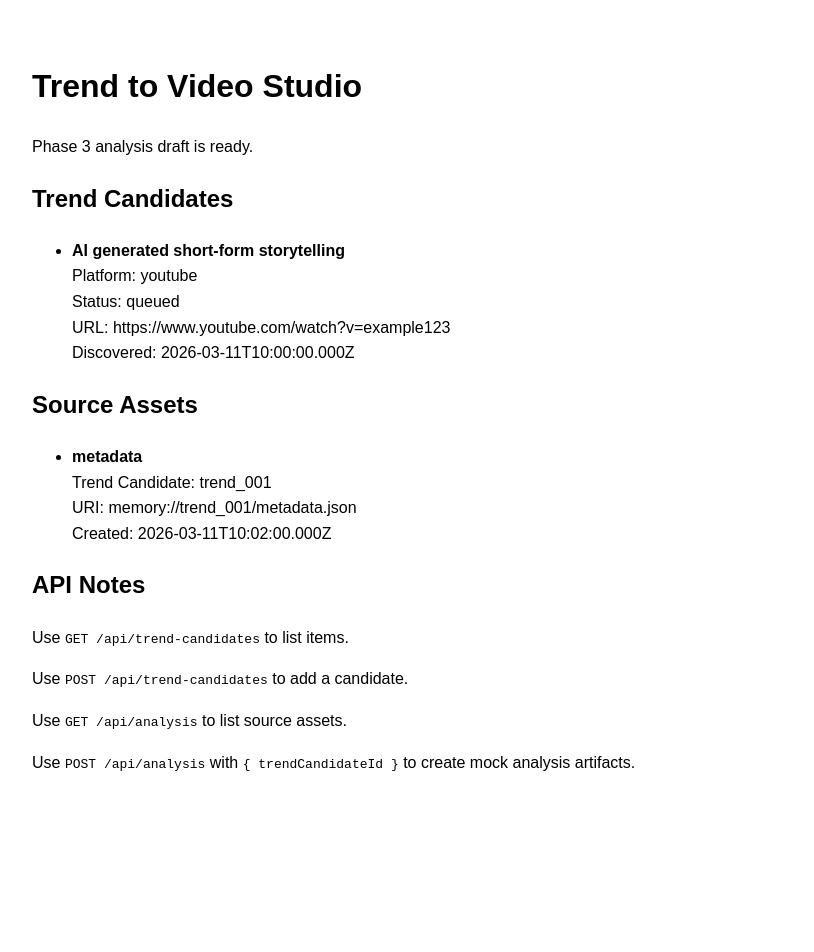
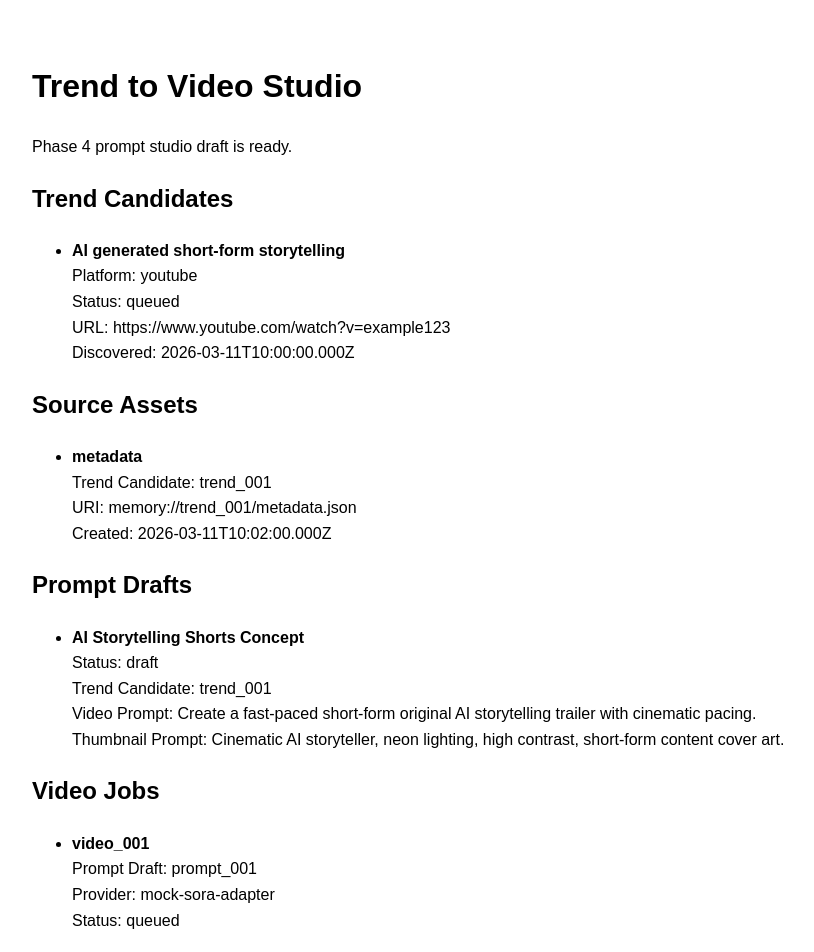
Before and after one commit to openclawsean024-create/trend-to-video-studio, a Next.js app in the folder apps/web/: page / in a window 1280 px wide. Shown: the top 952 px of the page, without its empty margins (8-822 px from the left). Before the commit the page ends 832 px from the top, so only its background shows below. Built offline with nearby package versions, Linux system fonts and the light colour scheme.

Commit message:
Implement Phase 4 prompt studio draft

```diff
--- /dev/null
+++ b/apps/web/app/api/prompts/route.ts
@@ -0,0 +1,30 @@
+import { createMockPromptDraft, listPromptDrafts } from '@trend-to-video-studio/core';
+import { NextRequest, NextResponse } from 'next/server';
+
+export async function GET() {
+  return NextResponse.json({
+    ok: true,
+    items: listPromptDrafts(),
+  });
+}
+
+export async function POST(request: NextRequest) {
+  const body = await request.json();
+
+  if (!body?.trendCandidateId) {
+    return NextResponse.json(
+      {
+        ok: false,
+        error: 'trendCandidateId is required',
+      },
+      { status: 400 },
+    );
+  }
+
+  const draft = createMockPromptDraft(String(body.trendCandidateId));
+
+  return NextResponse.json({
+    ok: true,
+    item: draft,
+  });
+}
--- a/apps/web/app/page.tsx
+++ b/apps/web/app/page.tsx
@@ -1,13 +1,15 @@
-import { listSourceAssets, listTrendCandidates } from '@trend-to-video-studio/core';
+import { listPromptDrafts, listSourceAssets, listTrendCandidates, listVideoJobs } from '@trend-to-video-studio/core';
 
 export default function HomePage() {
   const trendCandidates = listTrendCandidates();
   const sourceAssets = listSourceAssets();
+  const promptDrafts = listPromptDrafts();
+  const videoJobs = listVideoJobs();
 
   return (
     <main style={{ fontFamily: 'Arial, sans-serif', padding: 32, lineHeight: 1.6 }}>
       <h1>Trend to Video Studio</h1>
-      <p>Phase 3 analysis draft is ready.</p>
+      <p>Phase 4 prompt studio draft is ready.</p>
 
       <section>
         <h2>Trend Candidates</h2>
@@ -39,11 +41,42 @@ export default function HomePage() {
       </section>
 
       <section>
+        <h2>Prompt Drafts</h2>
+        <ul>
+          {promptDrafts.map((draft) => (
+            <li key={draft.id} style={{ marginBottom: 16 }}>
+              <strong>{draft.title}</strong>
+              <div>Status: {draft.status}</div>
+              <div>Trend Candidate: {draft.trendCandidateId}</div>
+              <div>Video Prompt: {draft.videoPrompt}</div>
+              <div>Thumbnail Prompt: {draft.thumbnailPrompt}</div>
+            </li>
+          ))}
+        </ul>
+      </section>
+
+      <section>
+        <h2>Video Jobs</h2>
+        <ul>
+          {videoJobs.map((job) => (
+            <li key={job.id} style={{ marginBottom: 12 }}>
+              <strong>{job.id}</strong>
+              <div>Prompt Draft: {job.promptDraftId}</div>
+              <div>Provider: {job.provider}</div>
+              <div>Status: {job.status}</div>
+            </li>
+          ))}
+        </ul>
+      </section>
+
+      <section>
         <h2>API Notes</h2>
         <p>Use <code>GET /api/trend-candidates</code> to list items.</p>
         <p>Use <code>POST /api/trend-candidates</code> to add a candidate.</p>
         <p>Use <code>GET /api/analysis</code> to list source assets.</p>
         <p>Use <code>POST /api/analysis</code> with <code>{'{ trendCandidateId }'}</code> to create mock analysis artifacts.</p>
+        <p>Use <code>GET /api/prompts</code> to list prompt drafts.</p>
+        <p>Use <code>POST /api/prompts</code> with <code>{'{ trendCandidateId }'}</code> to create a prompt draft.</p>
       </section>
     </main>
   );
--- a/packages/core/src/index.ts
+++ b/packages/core/src/index.ts
@@ -46,6 +46,7 @@ export type UploadJob = {
   videoJobId: string;
   platform: 'youtube';
   scheduledFor: string;
+  createdAt: string;
   status: JobStatus;
 };
 
@@ -65,6 +66,21 @@ export const exampleTrendCandidate: TrendCandidate = {
   discoveredAt: new Date('2026-03-11T10:00:00Z').toISOString(),
   status: 'queued',
 };
+
+const inMemoryTrendCandidates: TrendCandidate[] = [exampleTrendCandidate];
+const inMemorySourceAssets: SourceAsset[] = [
+  {
+    id: 'asset_001',
+    trendCandidateId: 'trend_001',
+    assetType: 'metadata',
+    uri: 'memory://trend_001/metadata.json',
+    createdAt: new Date('2026-03-11T10:02:00Z').toISOString(),
+  },
+];
+
+const inMemoryPromptDrafts: PromptDraft[] = [];
+const inMemoryVideoJobs: VideoJob[] = [];
+const inMemoryUploadJobs: UploadJob[] = [];
 
 export const examplePromptDraft: PromptDraft = {
   id: 'prompt_001',
@@ -89,26 +105,20 @@ export const exampleUploadJob: UploadJob = {
   videoJobId: 'video_001',
   platform: 'youtube',
   scheduledFor: new Date('2026-03-12T10:00:00Z').toISOString(),
+  createdAt: new Date('2026-03-11T10:20:00Z').toISOString(),
   status: 'draft',
 };
 
-const inMemoryTrendCandidates: TrendCandidate[] = [exampleTrendCandidate];
-const inMemorySourceAssets: SourceAsset[] = [
-  {
-    id: 'asset_001',
-    trendCandidateId: 'trend_001',
-    assetType: 'metadata',
-    uri: 'memory://trend_001/metadata.json',
-    createdAt: new Date('2026-03-11T10:02:00Z').toISOString(),
-  },
-];
+inMemoryPromptDrafts.push(examplePromptDraft);
+inMemoryVideoJobs.push(exampleVideoJob);
+inMemoryUploadJobs.push(exampleUploadJob);
 
 export const exampleSnapshot: ProjectSnapshot = {
-  trendCandidates: [exampleTrendCandidate],
+  trendCandidates: [...inMemoryTrendCandidates],
   sourceAssets: [...inMemorySourceAssets],
-  promptDrafts: [examplePromptDraft],
-  videoJobs: [exampleVideoJob],
-  uploadJobs: [exampleUploadJob],
+  promptDrafts: [...inMemoryPromptDrafts],
+  videoJobs: [...inMemoryVideoJobs],
+  uploadJobs: [...inMemoryUploadJobs],
 };
 
 export function listTrendCandidates(): TrendCandidate[] {
@@ -163,3 +173,50 @@ export function createMockAnalysisArtifacts(trendCandidateId: string): SourceAss
   inMemorySourceAssets.unshift(...artifacts);
   return artifacts;
 }
+
+export function listPromptDrafts(): PromptDraft[] {
+  return [...inMemoryPromptDrafts].sort((a, b) => b.createdAt.localeCompare(a.createdAt));
+}
+
+export function listPromptDraftsByTrendCandidate(trendCandidateId: string): PromptDraft[] {
+  return inMemoryPromptDrafts.filter((draft) => draft.trendCandidateId === trendCandidateId);
+}
+
+export function createMockPromptDraft(trendCandidateId: string): PromptDraft {
+  const trendCandidate = inMemoryTrendCandidates.find((candidate) => candidate.id === trendCandidateId);
+  const sourceAssets = listSourceAssetsByTrendCandidate(trendCandidateId);
+  const topic = trendCandidate?.topic ?? 'Untitled trend';
+  const created: PromptDraft = {
+    id: `prompt_${Date.now()}`,
+    trendCandidateId,
+    title: `${topic} Prompt Draft`,
+    videoPrompt: `Create an original short-form video inspired by ${topic}. Use ${sourceAssets.length} analyzed source assets as structural inspiration only, not as direct copies.`,
+    thumbnailPrompt: `Create a high-contrast thumbnail for ${topic} with a clear focal subject and bold text space.`,
+    createdAt: new Date().toISOString(),
+    status: 'draft',
+  };
+
+  inMemoryPromptDrafts.unshift(created);
+  return created;
+}
+
+export function listVideoJobs(): VideoJob[] {
+  return [...inMemoryVideoJobs].sort((a, b) => b.createdAt.localeCompare(a.createdAt));
+}
+
+export function createVideoJob(promptDraftId: string, provider = 'mock-sora-adapter'): VideoJob {
+  const created: VideoJob = {
+    id: `video_${Date.now()}`,
+    promptDraftId,
+    provider,
+    status: 'queued',
+    createdAt: new Date().toISOString(),
+  };
+
+  inMemoryVideoJobs.unshift(created);
+  return created;
+}
+
+export function listUploadJobs(): UploadJob[] {
+  return [...inMemoryUploadJobs].sort((a, b) => b.createdAt.localeCompare(a.createdAt));
+}
```
Also changed, not shown: 1 other file (tests, documents, lock files or other folders).
